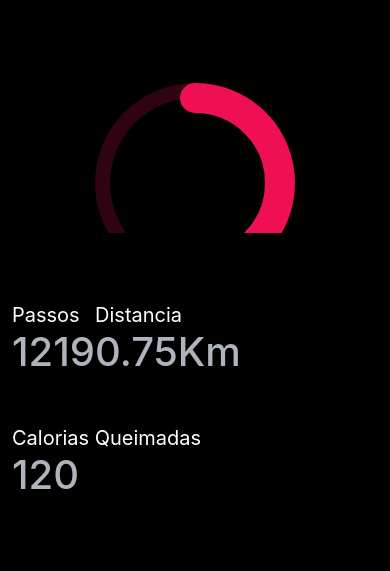
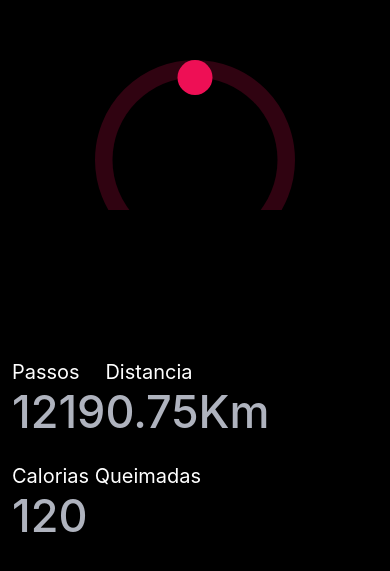
Before and after one commit to Barba2k2/StepCounter, a React Native app: screen / in a window 390 px wide. Shown: the part 121-692 px from the top of the page. Built offline with nearby package versions, Linux system fonts and the light colour scheme.

Commit message:
ADD: Progress Ring Animations

```diff
--- a/App.tsx
+++ b/App.tsx
@@ -6,7 +6,7 @@ import RingProgess from './src/components/RingProgess';
 export default function App() {
   return (
     <View style={styles.container}>
-      <RingProgess progress={0.56}/>
+      <RingProgess progress={0.8} />
 
       <View style={styles.values}>
         <Value label='Passos' value='1219' />
@@ -28,8 +28,8 @@ const styles = StyleSheet.create({
   },
   values: {
     flexDirection: 'row',
-    rowGap: 50,
+    rowGap: 25,
     flexWrap: 'wrap',
-    marginVertical: 20,
+    marginTop: 100,
   },
 });
--- a/babel.config.js
+++ b/babel.config.js
@@ -2,5 +2,6 @@ module.exports = function(api) {
   api.cache(true);
   return {
     presets: ['babel-preset-expo'],
+    plugins: ['react-native-reanimated/plugin']
   };
 };
--- a/package.json
+++ b/package.json
@@ -13,7 +13,8 @@
     "expo-status-bar": "~1.4.4",
     "react": "18.2.0",
     "react-native": "0.71.8",
-    "react-native-svg": "13.4.0"
+    "react-native-svg": "13.4.0",
+    "react-native-reanimated": "~2.14.4"
   },
   "devDependencies": {
     "@babel/core": "^7.20.0",
--- a/src/components/RingProgess.tsx
+++ b/src/components/RingProgess.tsx
@@ -1,5 +1,13 @@
 import { View } from "react-native";
 import SVG, { Circle } from "react-native-svg";
+import Animated, {
+  useAnimatedProps,
+  useSharedValue,
+  withTiming,
+} from "react-native-reanimated";
+import { useEffect } from "react";
+
+const AnimatedCircle = Animated.createAnimatedComponent(Circle);
 
 type RingProgressProps = {
   radius?: number;
@@ -9,9 +17,23 @@ type RingProgressProps = {
 
 const color = "#EE0F55";
 
-const RingProgess = ({ radius = 100, strokeWidth = 30, progress }: RingProgressProps) => {
+const RingProgess = ({
+  radius = 100,
+  strokeWidth = 35,
+  progress,
+}: RingProgressProps) => {
   const innerRadius = radius - strokeWidth / 2;
   const circumference = 2 * Math.PI * innerRadius;
+
+  const fill = useSharedValue(0);
+
+  useEffect(() => {
+    fill.value = withTiming(progress, { duration: 2000 });
+  }, [progress]);
+
+  const animatedProps = useAnimatedProps(() => ({
+    strokeDasharray: [circumference * fill.value, circumference],
+  }));
 
   return (
     <View
@@ -28,7 +50,8 @@ const RingProgess = ({ radius = 100, strokeWidth = 30, progress }: RingProgressP
           opacity={0.2}
         />
         {/* Foreground */}
-        <Circle
+        <AnimatedCircle
+          animatedProps={animatedProps}
           r={innerRadius}
           cx={radius}
           cy={radius}
@@ -36,9 +59,9 @@ const RingProgess = ({ radius = 100, strokeWidth = 30, progress }: RingProgressP
           originY={radius}
           strokeWidth={strokeWidth}
           stroke={color}
-          strokeDasharray={[circumference * progress, circumference]}
+          // strokeDasharray={[circumference * progress, circumference]}
           strokeLinecap="round"
-          rotation='-90'
+          rotation="-90"
         />
       </SVG>
     </View>
--- a/src/components/Value.tsx
+++ b/src/components/Value.tsx
@@ -18,7 +18,7 @@ const styles = StyleSheet.create({
     fontSize: 20
   },
   value: {
-    fontSize: 40,
+    fontSize: 45,
     color: '#AFB3BE',
     fontWeight: '500'
   }
```
Also changed, not shown: 1 other file (tests, documents, lock files or other folders).
